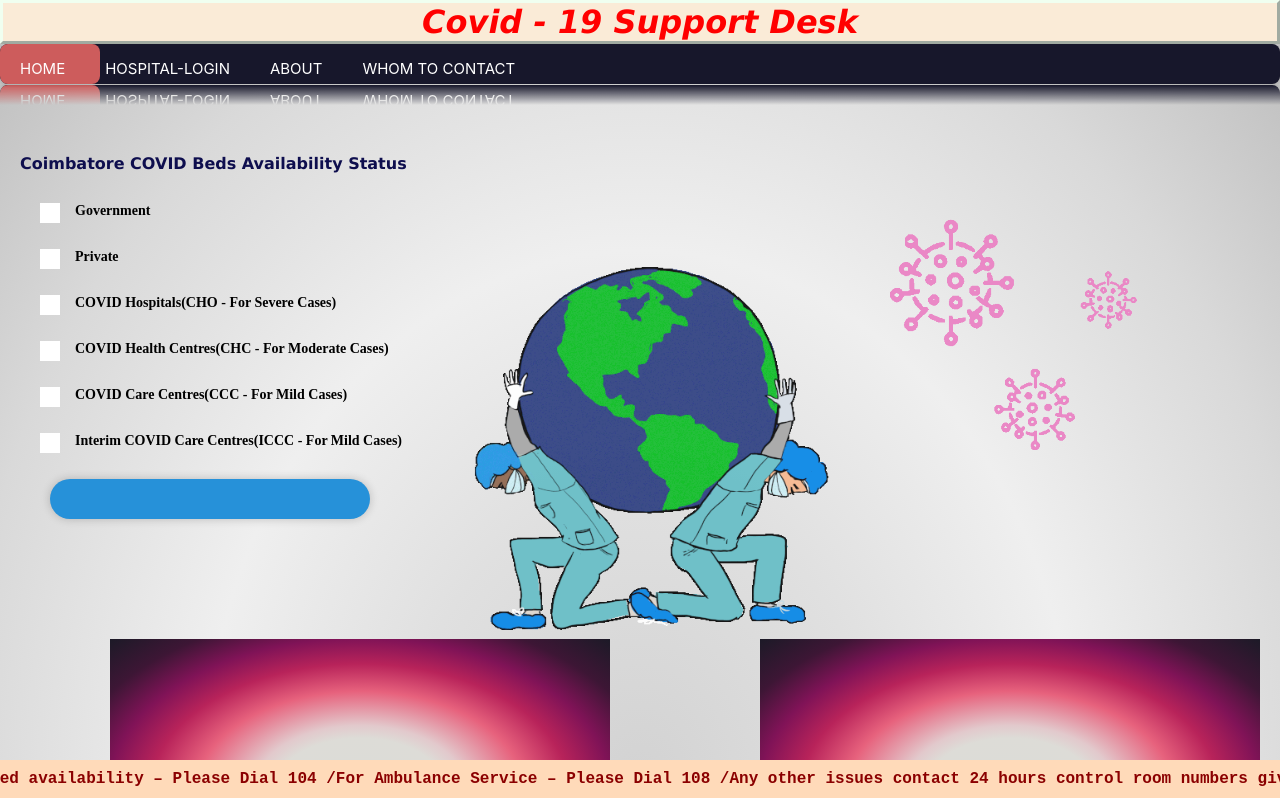
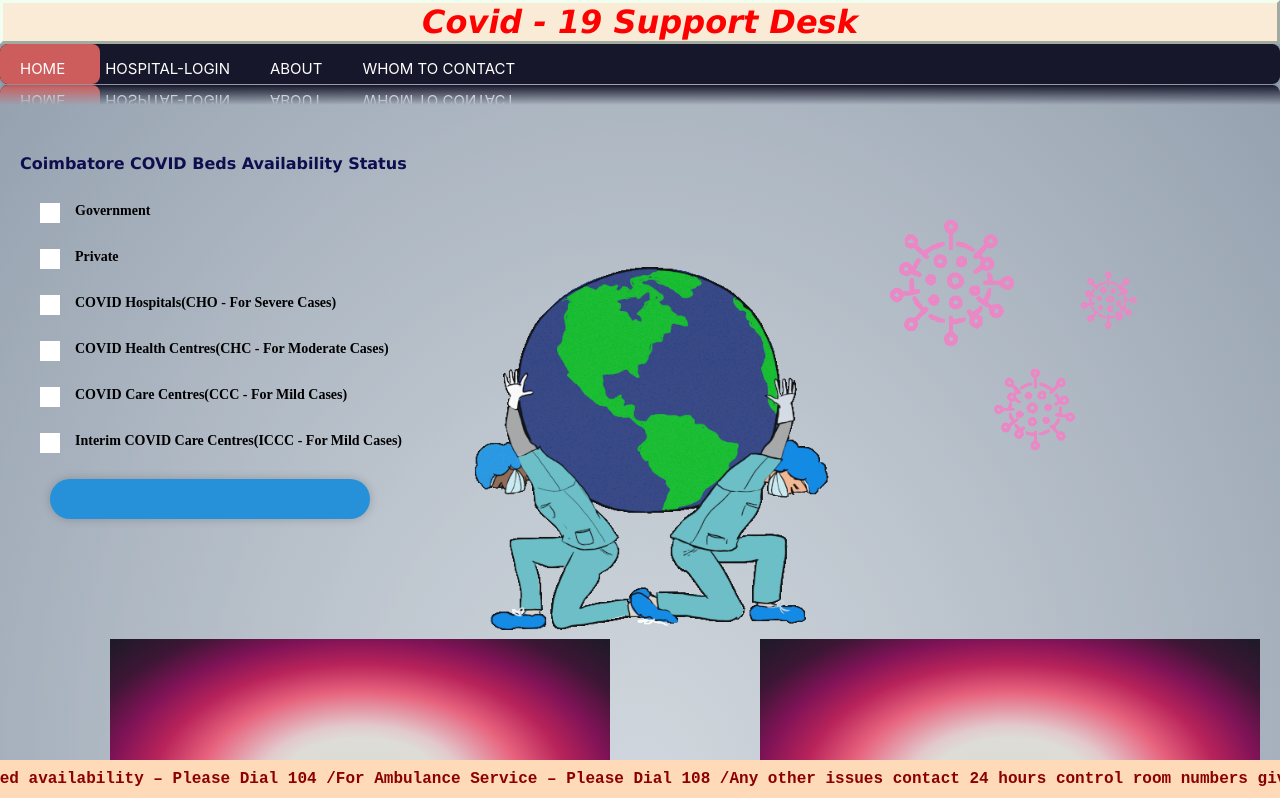
Before and after one commit to RoshiniSukumar/Covid-19-Support-Desk, a React (Create React App) app: page / in a window 1280 px wide. Shown: the top 798 px of the page. Built offline with nearby package versions, Linux system fonts and the light colour scheme.

Commit message:
index css

```diff
--- a/src/index.css
+++ b/src/index.css
@@ -4,7 +4,11 @@ body {
   height:auto;
   overflow-x: hidden;
   color:white;
-  background-image: radial-gradient( lightgrey 0%, lightgrey 1%, #e0e0e0 26%, #efefef 48%, #d9d9d9 75%, #bcbcbc 100%);
+  /* background-image: radial-gradient( lightgrey 0%, lightgrey 1%, #e0e0e0 26%, #efefef 48%, #d9d9d9 75%, #bcbcbc 100%); */
+  /* background-image: radial-gradient(  #ebc0fd 0%, #d9ded8 100%); */
+  /* background-image: radial-gradient(  #a8caba 0%, #5d4157 100%); */
+   background: radial-gradient( #BCC5CE 0%, #929EAD 98%), radial-gradient(  rgba(255,255,255,0.30) 0%, rgba(0,0,0,0.30) 100%);
+ background-blend-mode: screen;
   font-family: -apple-system, BlinkMacSystemFont, 'Segoe UI', 'Roboto', 'Oxygen',
     'Ubuntu', 'Cantarell', 'Fira Sans', 'Droid Sans', 'Helvetica Neue',
     sans-serif;
```
